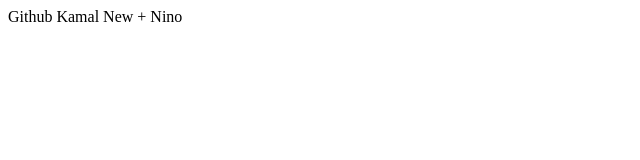
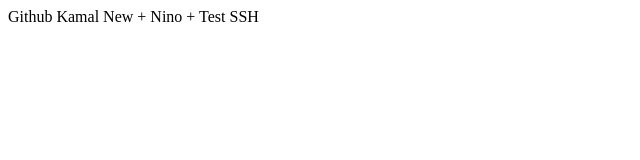
Before and after one commit to nino-t/kamal-repo, a plain HTML site: page index.html in a window 1280 px wide. Shown: the full height of the page, 0-640 px from the left. Drawn offline with Linux system fonts and the light colour scheme.

Commit message:
test ssh key

```diff
--- a/index.html
+++ b/index.html
@@ -1 +1 @@
-<p>Github Kamal New + Nino</p>
+<p>Github Kamal New + Nino + Test SSH</p>
```
